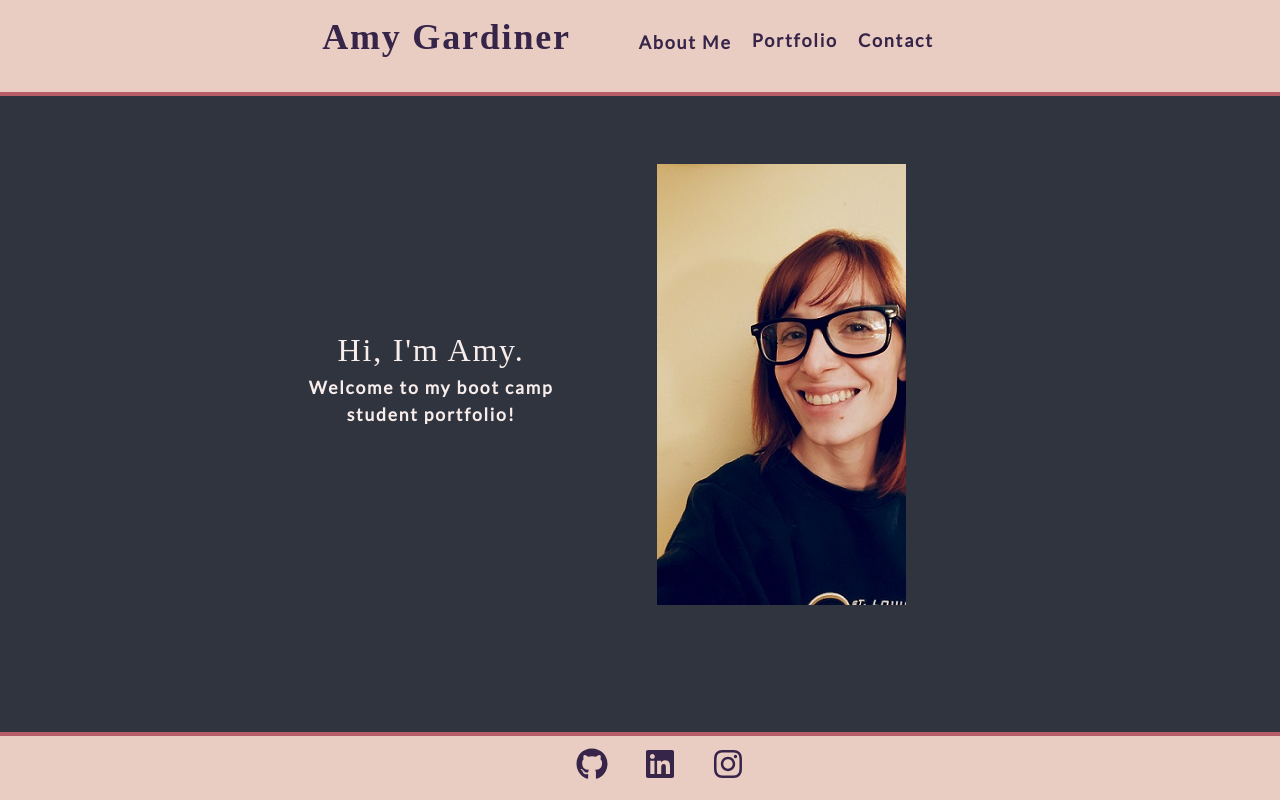
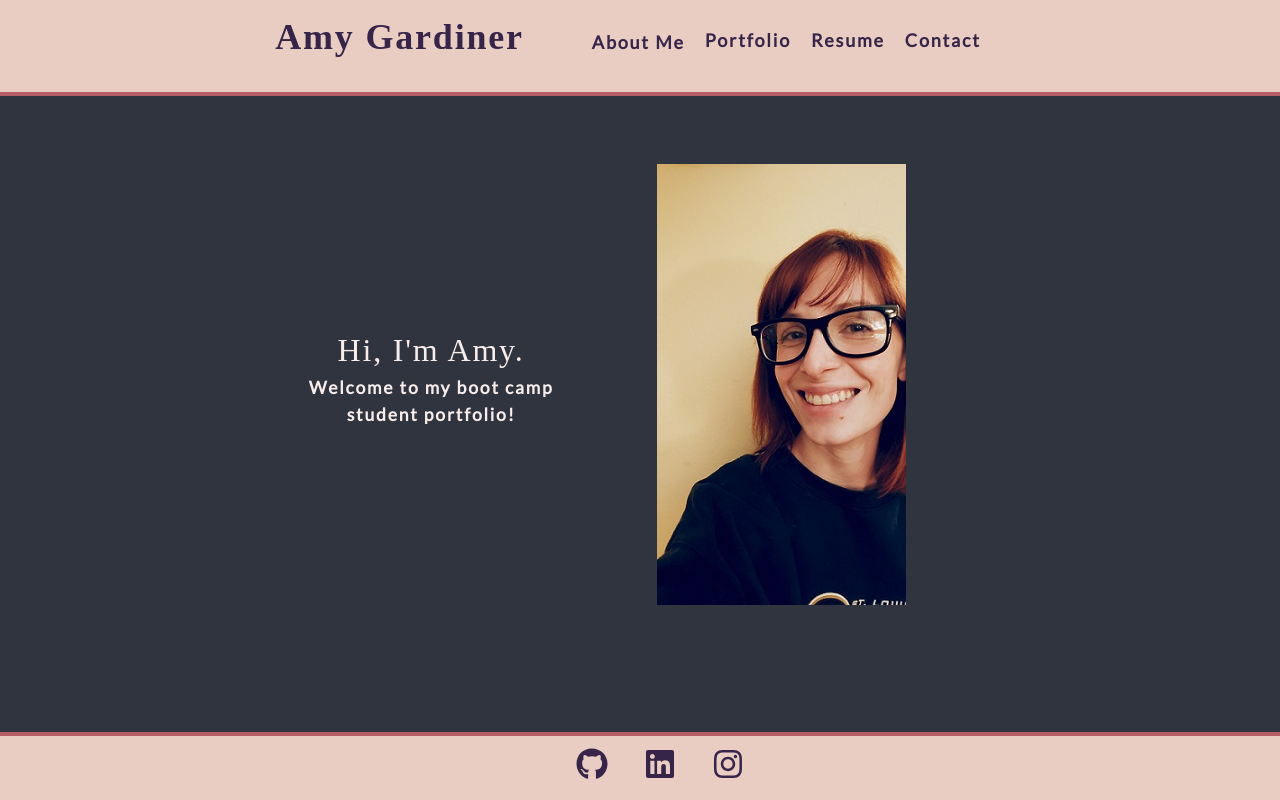
Before and after one commit to amymgardiner/React-Portfolio, a React (Create React App) app: page /resume in a window 1280 px wide. Built offline with nearby package versions, Linux system fonts and the light colour scheme; a web font is replaced by a local one.

Commit message:
working on resume component

```diff
--- a/package.json
+++ b/package.json
@@ -8,6 +8,7 @@
     "@testing-library/user-event": "^13.5.0",
     "react": "^18.2.0",
     "react-dom": "^18.2.0",
+    "react-google-docs-viewer": "^1.0.1",
     "react-icons": "^4.4.0",
     "react-router-dom": "^5.2.0",
     "react-scripts": "5.0.1",
--- a/src/App.js
+++ b/src/App.js
@@ -6,6 +6,7 @@ import Homepage from './components/Homepage';
 import About from './components/About';
 import Contact from './components/Contact';
 import Projects from './components/Projects';
+import AmyResume from './components/Resume';
 import Footer from './components/Footer';
 
 class App extends Component {
@@ -17,8 +18,9 @@ class App extends Component {
           <main>
             <Route exact path="/" component={Homepage} />
             <Route exact path="/about" component={About} />
+            <Route exact path="/projects" component={Projects} />
+            <Route exact path="/resume" component={AmyResume} />
             <Route exact path="/contact" component={Contact} />
-            <Route exact path="/projects" component={Projects} />
           </main>
           <Footer />
         </div>
--- a/src/components/Navigation/index.js
+++ b/src/components/Navigation/index.js
@@ -12,6 +12,9 @@ function Nav() {
           <Link to="/projects">Portfolio</Link>
         </li>
         <li className="mx-2">
+          <Link to="/resume">Resume</Link>
+        </li>
+        <li className="mx-2">
           <Link to="/contact">Contact</Link>
         </li>
       </ul>
--- /dev/null
+++ b/src/components/Resume/index.js
@@ -0,0 +1,11 @@
+import React from 'react';
+
+function AmyResume() {
+  return (
+    <section class="about">
+      <h1 id="about">Resume</h1>
+    </section>
+  );
+}
+
+export default AmyResume;
```
Also changed, not shown: 2 other files (tests, documents, lock files or other folders).
